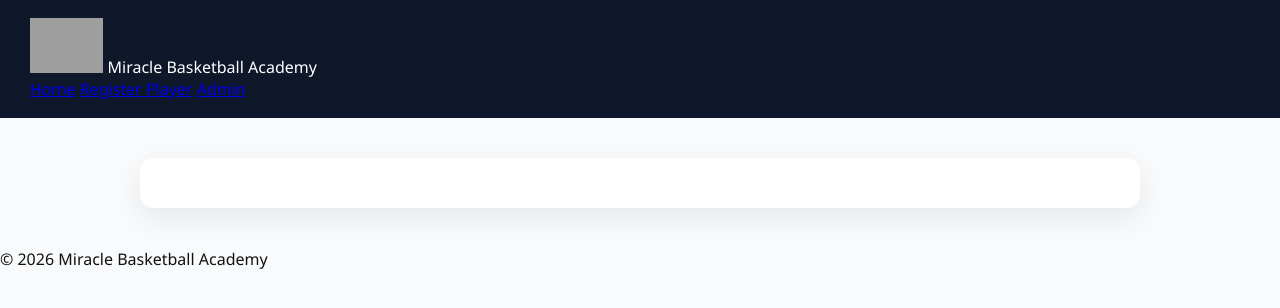
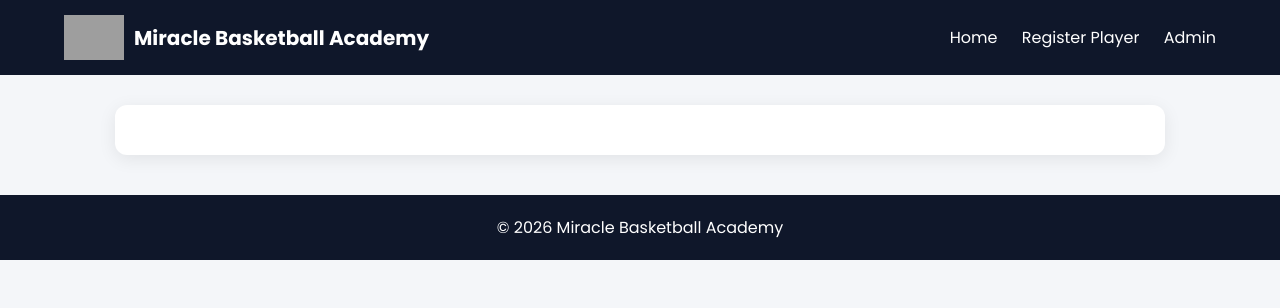
Before and after one commit to mccalsta/mba, a Flask app: template templates/base.html in a window 1280 px wide. Shown: the top 308 px of the page. Run offline with Flask 3, Linux system fonts and the light colour scheme; the template is opened without the code that fills it, so the values that code supplies are empty; grey boxes are pictures that could not be loaded.

Commit message:
Revise CSS styles for layout and design updates
Refactor CSS styles for improved layout and design consistency.

```diff
--- a/static/css/style.css
+++ b/static/css/style.css
@@ -1,153 +1,110 @@
-/* ===== Miracle Basketball Academy Theme ===== */
-
-:root {
-    --primary: #0f172a;      /* navy */
-    --secondary: #f97316;    /* orange */
-    --accent: #22c55e;       /* green */
-    --light: #f8fafc;
-    --card: #ffffff;
+body{
+    font-family: 'Poppins', sans-serif;
+    background:#f4f6f9;
+    margin:0;
 }
 
-/* Reset */
-*{
-    margin:0;
-    padding:0;
-    box-sizing:border-box;
-    font-family: "Segoe UI", Arial, sans-serif;
+/* NAVBAR */
+.navbar{
+    background:#0f172a;
+    color:white;
+    padding:15px 0;
+}
+.nav-container{
+    width:90%;
+    margin:auto;
+    display:flex;
+    justify-content:space-between;
+    align-items:center;
+}
+.logo{
+    display:flex;
+    align-items:center;
+    gap:10px;
+    font-weight:700;
+    font-size:20px;
+}
+.logo img{
+    height:45px;
+}
+nav a{
+    color:white;
+    margin-left:20px;
+    text-decoration:none;
+    font-weight:500;
+}
+nav a:hover{
+    color:#f97316;
 }
 
-body{
-    background: var(--light);
-    color:#111;
+/* PAGE */
+.container{
+    width:90%;
+    max-width:1000px;
+    margin:30px auto;
+    background:white;
+    padding:25px;
+    border-radius:12px;
+    box-shadow:0 4px 18px rgba(0,0,0,0.08);
 }
 
-/* Header */
-header{
-    background: var(--primary);
-    color:white;
-    padding:18px 30px;
-    display:flex;
-    align-items:center;
+h2{
+    color:#0f172a;
+    border-bottom:3px solid #f97316;
+    padding-bottom:5px;
+}
+
+/* FORM */
+.form-grid{
+    display:grid;
+    grid-template-columns:1fr 1fr;
     gap:15px;
 }
-
-header img{
-    height:55px;
+.form-group{
+    display:flex;
+    flex-direction:column;
+}
+label{
+    font-weight:600;
+    margin-bottom:5px;
+}
+input,select,textarea{
+    padding:10px;
+    border:1px solid #ccc;
+    border-radius:8px;
 }
 
-header h1{
-    font-size:22px;
-    font-weight:600;
+.section{
+    margin-top:30px;
 }
 
-/* Container */
-.container{
-    max-width:1000px;
-    margin:40px auto;
-    padding:25px;
-    background:var(--card);
-    border-radius:14px;
-    box-shadow:0 10px 30px rgba(0,0,0,0.08);
+button{
+    margin-top:25px;
+    padding:14px;
+    background:#f97316;
+    border:none;
+    color:white;
+    font-weight:700;
+    border-radius:8px;
+    cursor:pointer;
 }
-
-/* Form */
-form{
-    display:grid;
-    grid-template-columns:1fr 1fr;
-    gap:18px;
-}
-
-form .full{
-    grid-column:1/-1;
-}
-
-label{
-    font-size:13px;
-    font-weight:600;
-    color:#555;
-}
-
-input, select, textarea{
-    width:100%;
-    padding:10px 12px;
-    border-radius:8px;
-    border:1px solid #ddd;
-    margin-top:6px;
-    font-size:14px;
-}
-
-input:focus, select:focus, textarea:focus{
-    border-color:var(--secondary);
-    outline:none;
-    box-shadow:0 0 0 2px rgba(249,115,22,0.2);
-}
-
-/* Button */
-button{
-    grid-column:1/-1;
-    background:var(--secondary);
-    color:white;
-    border:none;
-    padding:14px;
-    font-size:16px;
-    border-radius:10px;
-    cursor:pointer;
-    transition:.2s;
-}
-
 button:hover{
     background:#ea580c;
 }
 
-/* Tables (Admin dashboard) */
-table{
-    width:100%;
-    border-collapse:collapse;
-}
-
-th, td{
-    padding:12px;
-    border-bottom:1px solid #eee;
-    text-align:left;
-}
-
-th{
-    background:var(--primary);
-    color:white;
-}
-
-tr:hover{
-    background:#f1f5f9;
-}
-
-/* Cards */
-.card{
-    padding:20px;
-    border-radius:12px;
-    background:white;
-    box-shadow:0 8px 20px rgba(0,0,0,0.06);
+/* FLASH */
+.flash{
+    background:#dcfce7;
+    padding:10px;
+    border-radius:8px;
     margin-bottom:20px;
 }
 
-/* Receipt */
-.receipt{
-    max-width:600px;
-    margin:auto;
-    background:white;
-    padding:30px;
-    border-radius:14px;
-    box-shadow:0 10px 25px rgba(0,0,0,.1);
+/* FOOTER */
+.footer{
+    text-align:center;
+    padding:20px;
+    background:#0f172a;
+    color:white;
+    margin-top:40px;
 }
-
-.receipt h2{
-    color:var(--secondary);
-    margin-bottom:20px;
-    text-align:center;
-}
-
-/* Mobile */
-@media(max-width:768px){
-    form{
-        grid-template-columns:1fr;
-    }
-}
```
